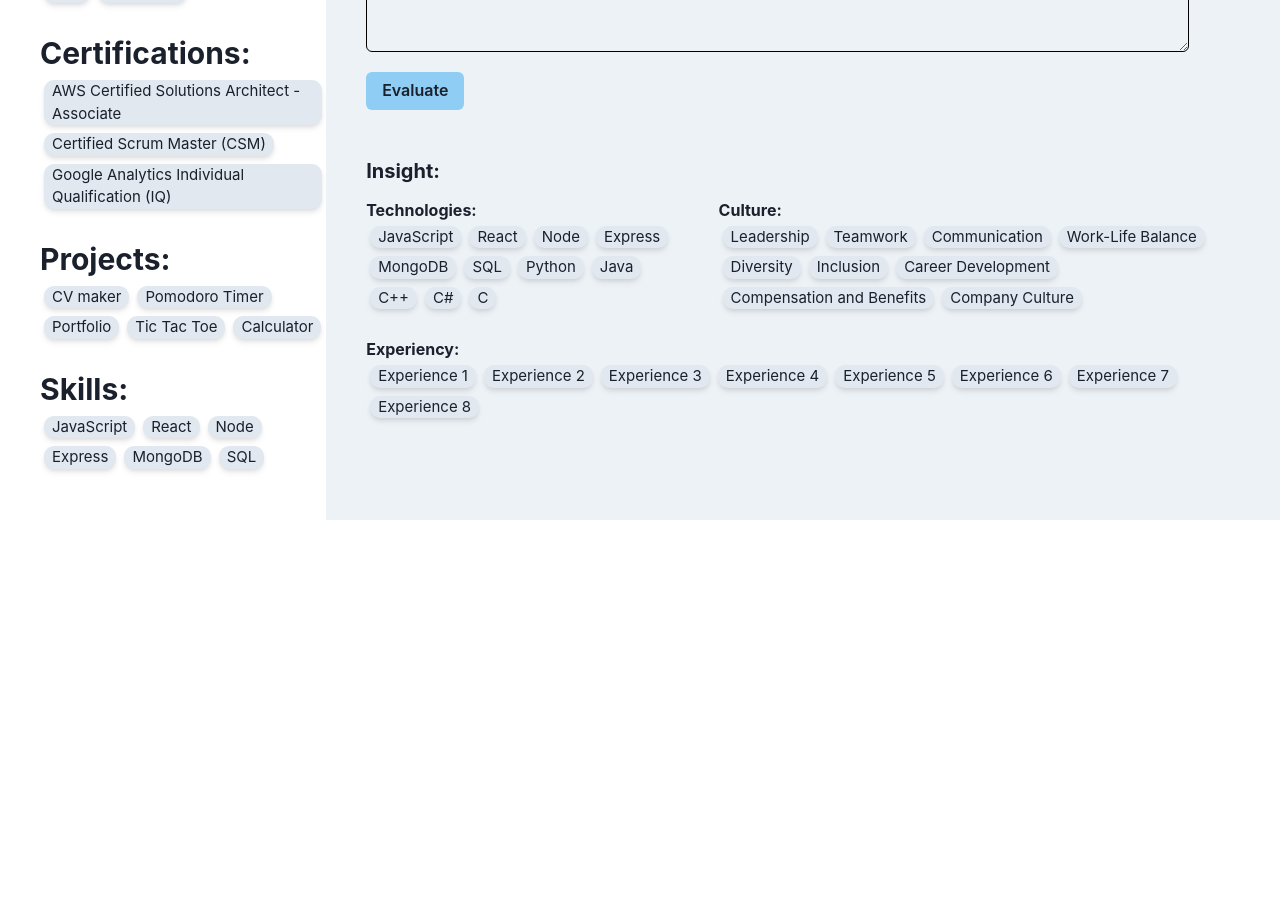
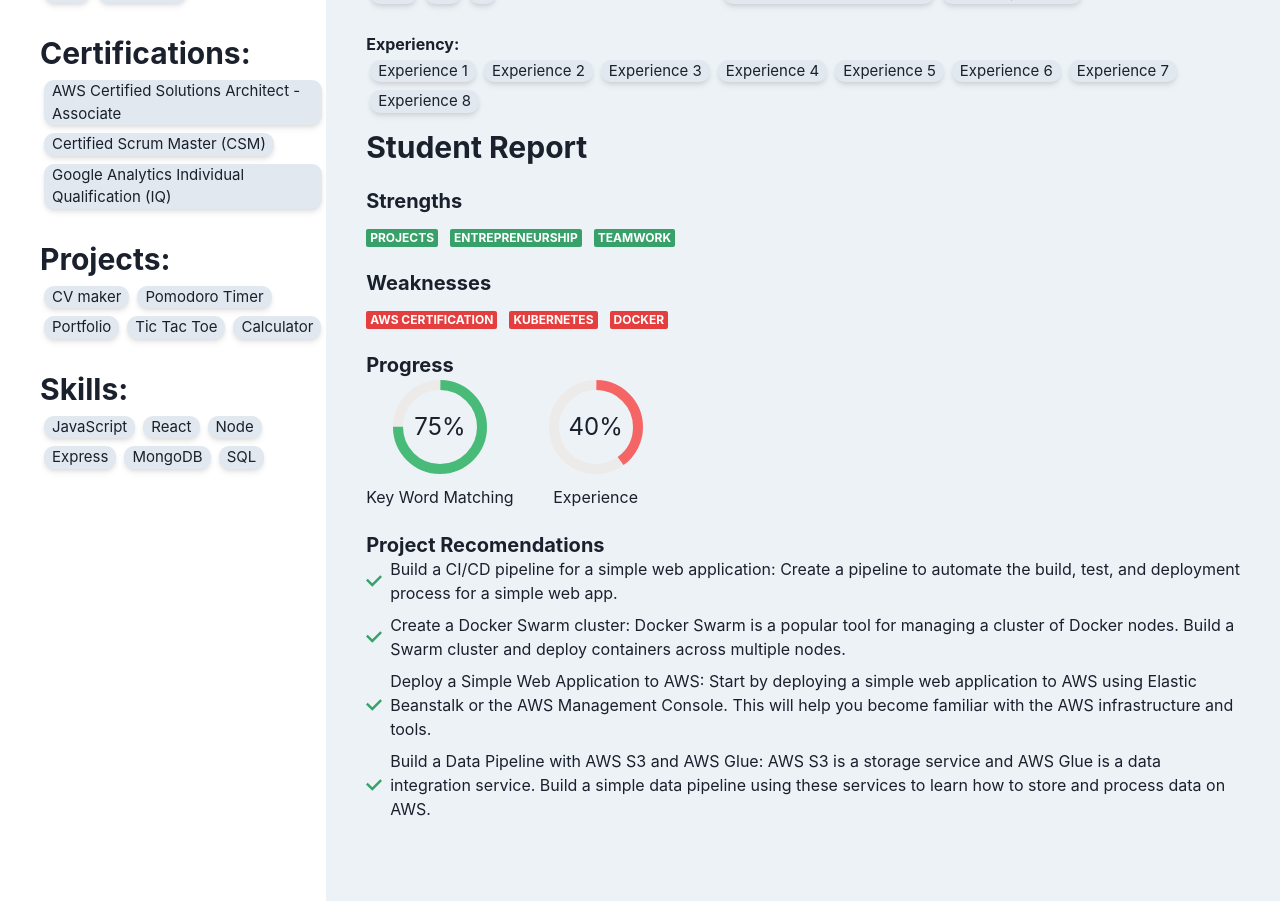
Before and after one commit to jeisper/mindScape, a React (Create React App) app: page /eval in a window 1280 px wide. Shown: the part 380-1281 px from the top of the page. Before the commit the page ends 900 px from the top, so only its background shows below. Built offline with nearby package versions, Linux system fonts and the light colour scheme.

Commit message:
feat: report added

```diff
--- a/package.json
+++ b/package.json
@@ -3,6 +3,7 @@
   "version": "0.1.0",
   "private": true,
   "dependencies": {
+    "@chakra-ui/icons": "^2.0.18",
     "@chakra-ui/react": "^2.5.5",
     "@emotion/react": "^11.10.6",
     "@emotion/styled": "^11.10.6",
--- a/src/components/DescriptionEvaluate.js
+++ b/src/components/DescriptionEvaluate.js
@@ -1,7 +1,7 @@
 import { Button, Flex, Text, Textarea } from '@chakra-ui/react';
 import React from 'react';
 
-function DescriptionEvaluate() {
+function DescriptionEvaluate({showReport, setShowReport}) {
   return (
     <Flex
       display="flex"
@@ -16,7 +16,7 @@ function DescriptionEvaluate() {
         Job Description:
       </Text>
       <Textarea h="80%" w="90%" my="5" border="1px solid black" />
-      <Button display="flex" alignItems="center" bg="blue.200" w="fit-content">
+      <Button display="flex" alignItems="center" bg="blue.200" w="fit-content" onClick={()=>{console.log(showReport); setShowReport(!showReport)}}>
         Evaluate
       </Button>
     </Flex>
--- /dev/null
+++ b/src/components/EvalReport.js
@@ -0,0 +1,103 @@
+import React from "react";
+import {
+  Box,
+  Heading,
+  Text,
+  VStack,
+  HStack,
+  CircularProgress,
+  CircularProgressLabel,
+  Badge,
+} from "@chakra-ui/react";
+import { CheckIcon, WarningIcon } from "@chakra-ui/icons";
+
+const StudentReport = () => {
+  const strengths = ["Projects", "Entrepreneurship", "Teamwork"];
+  const weaknesses = ["AWS Certification", "Kubernetes", "Docker"];
+
+  return (
+    <VStack spacing={6} alignItems="flex-start" w="full">
+      <Heading size="lg">Student Report</Heading>
+
+      <VStack alignItems="flex-start" w="full" spacing={4}>
+        <Heading size="md">Strengths</Heading>
+        <HStack spacing={3}>
+          {strengths.map((strength, index) => (
+            <Badge key={index} colorScheme="green" variant="solid">
+              {strength}
+            </Badge>
+          ))}
+        </HStack>
+      </VStack>
+
+      <VStack alignItems="flex-start" w="full" spacing={4}>
+        <Heading size="md">Weaknesses</Heading>
+        <HStack spacing={3}>
+          {weaknesses.map((weakness, index) => (
+            <Badge key={index} colorScheme="red" variant="solid">
+              {weakness}
+            </Badge>
+          ))}
+        </HStack>
+      </VStack>
+
+      <Box w="full">
+        <Heading size="md">Progress</Heading>
+        <HStack spacing={8}>
+          <VStack>
+            <CircularProgress
+              value={75}
+              color="green.400"
+              size="100px"
+              thickness="10px"
+            >
+              <CircularProgressLabel>75%</CircularProgressLabel>
+            </CircularProgress>
+            <Text textAlign="center">Key Word Matching</Text>
+          </VStack>
+          <VStack>
+            <CircularProgress
+              value={40}
+              color="red.400"
+              size="100px"
+              thickness="10px"
+            >
+              <CircularProgressLabel>40%</CircularProgressLabel>
+            </CircularProgress>
+            <Text textAlign="center">Experience</Text>
+          </VStack>
+        </HStack>
+      </Box>
+
+      <Box w="full">
+        <Heading size="md">Project Recomendations</Heading>
+        <VStack alignItems="flex-start" spacing={2}>
+          <HStack>
+            <CheckIcon color="green.500" />
+            <Text>Build a CI/CD pipeline for a simple web application: Create a pipeline to automate the build, test, and deployment process for a simple web app.</Text>
+          </HStack>
+          <HStack>
+          <CheckIcon color="green.500" />
+            <Text>
+            Create a Docker Swarm cluster: Docker Swarm is a popular tool for managing a cluster of Docker nodes. Build a Swarm cluster and deploy containers across multiple nodes.
+            </Text>
+          </HStack>
+          <HStack>
+          <CheckIcon color="green.500" />
+            <Text>
+            Deploy a Simple Web Application to AWS: Start by deploying a simple web application to AWS using Elastic Beanstalk or the AWS Management Console. This will help you become familiar with the AWS infrastructure and tools.
+            </Text>
+          </HStack>
+          <HStack>
+          <CheckIcon color="green.500" />
+            <Text>
+            Build a Data Pipeline with AWS S3 and AWS Glue: AWS S3 is a storage service and AWS Glue is a data integration service. Build a simple data pipeline using these services to learn how to store and process data on AWS.
+            </Text>
+          </HStack>
+        </VStack>
+      </Box>
+    </VStack>
+  );
+};
+
+export default StudentReport;
--- a/src/pages/Evaluate.js
+++ b/src/pages/Evaluate.js
@@ -1,19 +1,25 @@
 import { Flex } from '@chakra-ui/react';
-import React from 'react';
+import React, { useState } from 'react';
 import DescriptionEvaluate from '../components/DescriptionEvaluate';
+import EvalReport from '../components/EvalReport';
 import SideMenu from '../components/SideMenu';
 import SummaryEvaluate from '../components/SummaryEvaluate';
 
 function Evaluate() {
+  const[showReport, setShowReport] = useState(false)
   return (
+
     <Flex w="100%" display="flex" flexDir="row" h="900px">
       <SideMenu />
       <Flex w="100%" h="100%" display="flex" flexDir="column">
         <Flex w="100%" h="100%" bg="gray.100">
-          <DescriptionEvaluate />
+          <DescriptionEvaluate showReport={showReport} setShowReport={setShowReport}/>
         </Flex>
         <Flex w="100%" h="100%" bg="gray.100">
           <SummaryEvaluate />
+        </Flex>
+        <Flex px="10" pb="20" w="100%" h="100%" bg="gray.100">
+          <EvalReport showReport={showReport}/>
         </Flex>
       </Flex>
     </Flex>
```
Also changed, not shown: 1 other file (tests, documents, lock files or other folders).
